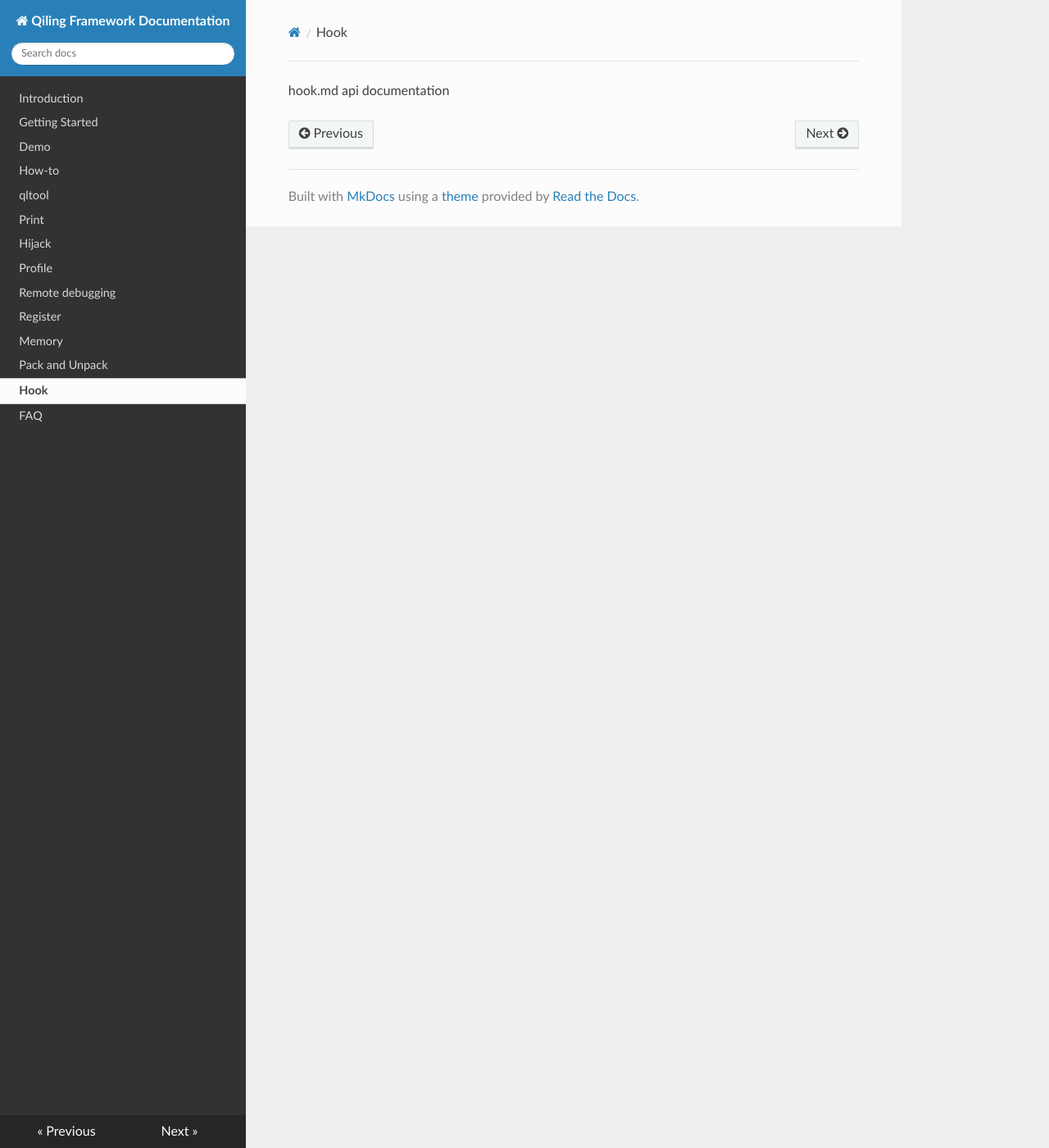
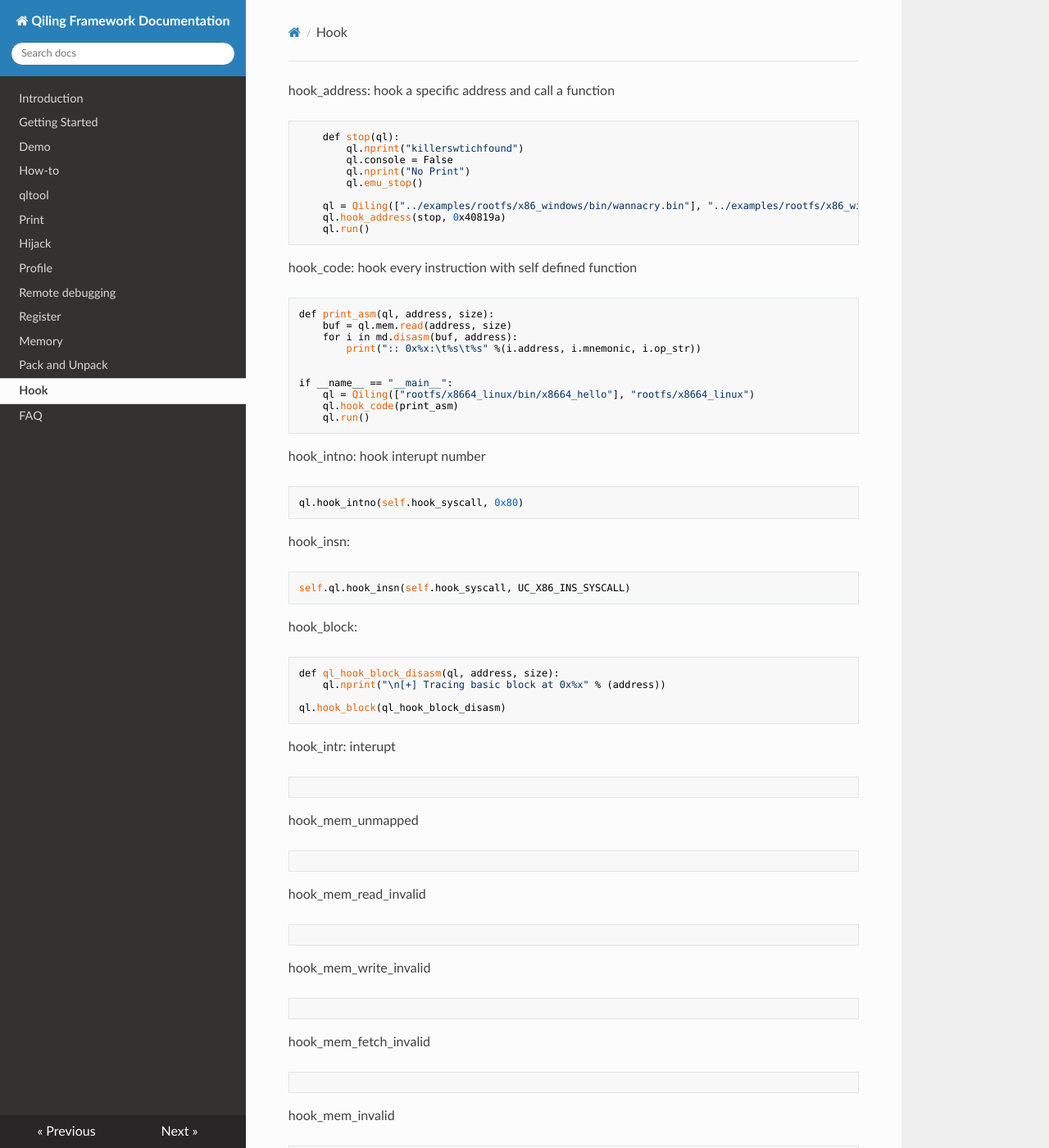
Before and after one commit to qilingframework/rtfd.io, an MkDocs documentation site: the page built from docs/hook.md, in a window 1280 px wide and 1400 px high. Shown: the whole window at 82% size. Built offline with MkDocs 1.6.1, drawn with Linux system fonts in a browser that asks for light colours; nearby versions of some CDN libraries; some of the changed text lies outside the part shown.

Commit message:
update hook

````diff
--- a/docs/hook.md
+++ b/docs/hook.md
@@ -2,4 +2,104 @@
 title: Hook
 ---
 
-hook.md api documentation
+hook_address: hook a specific address and call a function
+```
+    def stop(ql):
+        ql.nprint("killerswtichfound")
+        ql.console = False
+        ql.nprint("No Print")
+        ql.emu_stop()
+
+    ql = Qiling(["../examples/rootfs/x86_windows/bin/wannacry.bin"], "../examples/rootfs/x86_windows")
+    ql.hook_address(stop, 0x40819a)
+    ql.run()
+```
+
+hook_code: hook every instruction with self defined function
+```
+def print_asm(ql, address, size):
+    buf = ql.mem.read(address, size)
+    for i in md.disasm(buf, address):
+        print(":: 0x%x:\t%s\t%s" %(i.address, i.mnemonic, i.op_str))
+
+
+if __name__ == "__main__":
+    ql = Qiling(["rootfs/x8664_linux/bin/x8664_hello"], "rootfs/x8664_linux")
+    ql.hook_code(print_asm)
+    ql.run()
+```
+
+hook_intno: hook interupt number
+```
+ql.hook_intno(self.hook_syscall, 0x80)
+```
+
+hook_insn:
+```
+self.ql.hook_insn(self.hook_syscall, UC_X86_INS_SYSCALL)
+```
+
+hook_block:
+```
+def ql_hook_block_disasm(ql, address, size):
+    ql.nprint("\n[+] Tracing basic block at 0x%x" % (address))
+
+ql.hook_block(ql_hook_block_disasm)
+```
+
+hook_intr: interupt
+```
+```
+
+hook_mem_unmapped
+```
+```
+
+hook_mem_read_invalid
+```
+```
+
+hook_mem_write_invalid
+```
+```
+
+hook_mem_fetch_invalid
+```
+```
+
+hook_mem_invalid
+```
+```
+
+hook_mem_read: monitory does of perform memory read on a specific address
+```
+def _mem_read(ql, addr, size, value):
+    print("demo for ql.hook_mem_read")
+
+ql.hook_mem_read(_mem_read, 0xffffdef4)
+```
+
+hook_mem_write: monitory does of perform memory write on a specific address
+```
+def _mem_write(ql, addr, size, value):
+    print("demo for ql.hook_mem_read")
+
+ql.hook_mem_write(_mem_write, 0xffffdef4)
+```
+
+hook_mem_fetch: monitory does of perform memory fetch on a specific address
+```
+def _mem_fetch(ql, addr, size, value):
+    print("demo for ql.hook_mem_read")
+
+ql.hook_mem_fetch(_mem_write, 0xffffdef4)
+```
+
+hook_del
+```
+```
+
+clear_hooks: clear all hooks
+```
+ql.clear_hooks()
+```
````
Also changed, not shown: docs/hijack.md (+5 -1 lines).
